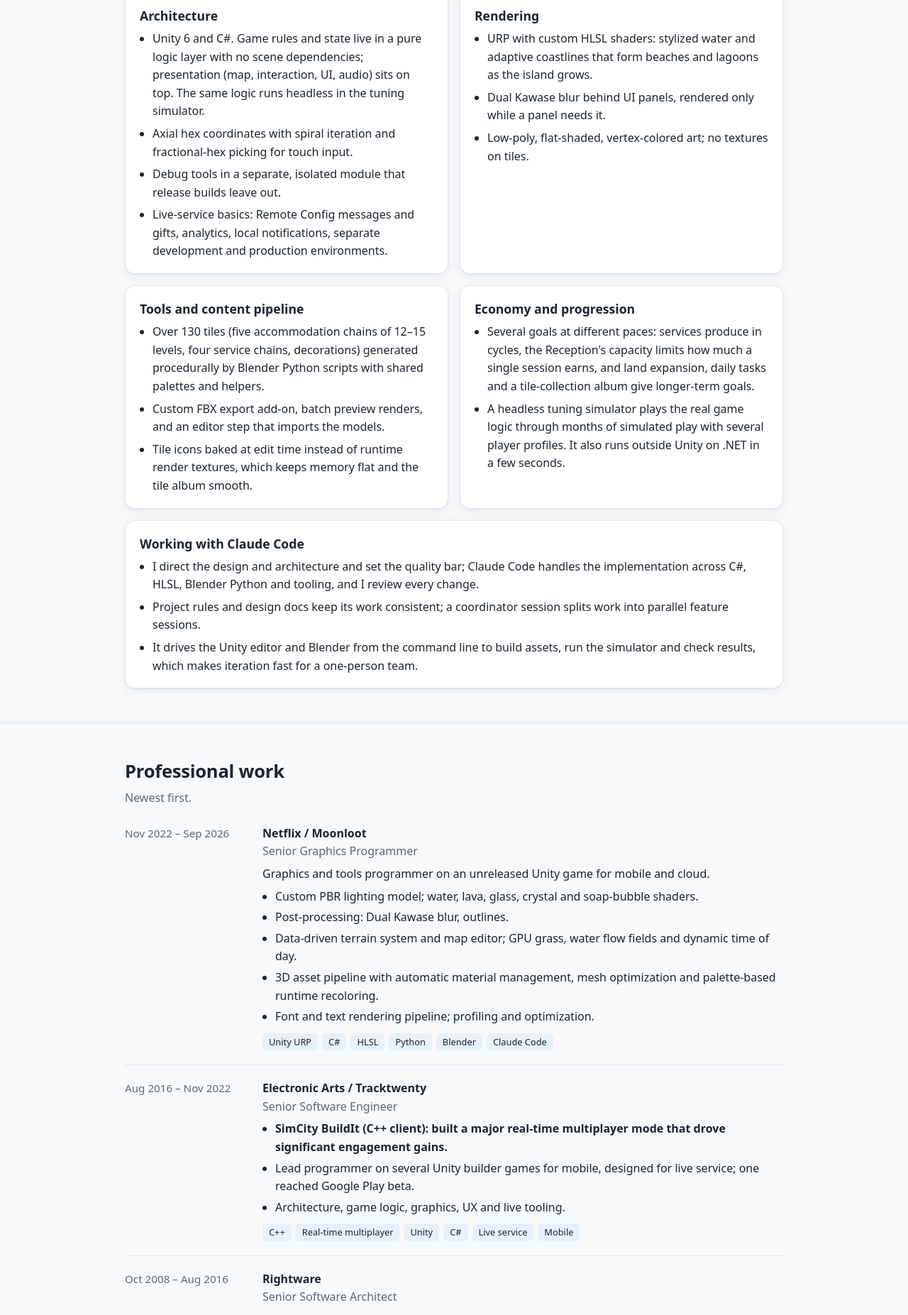
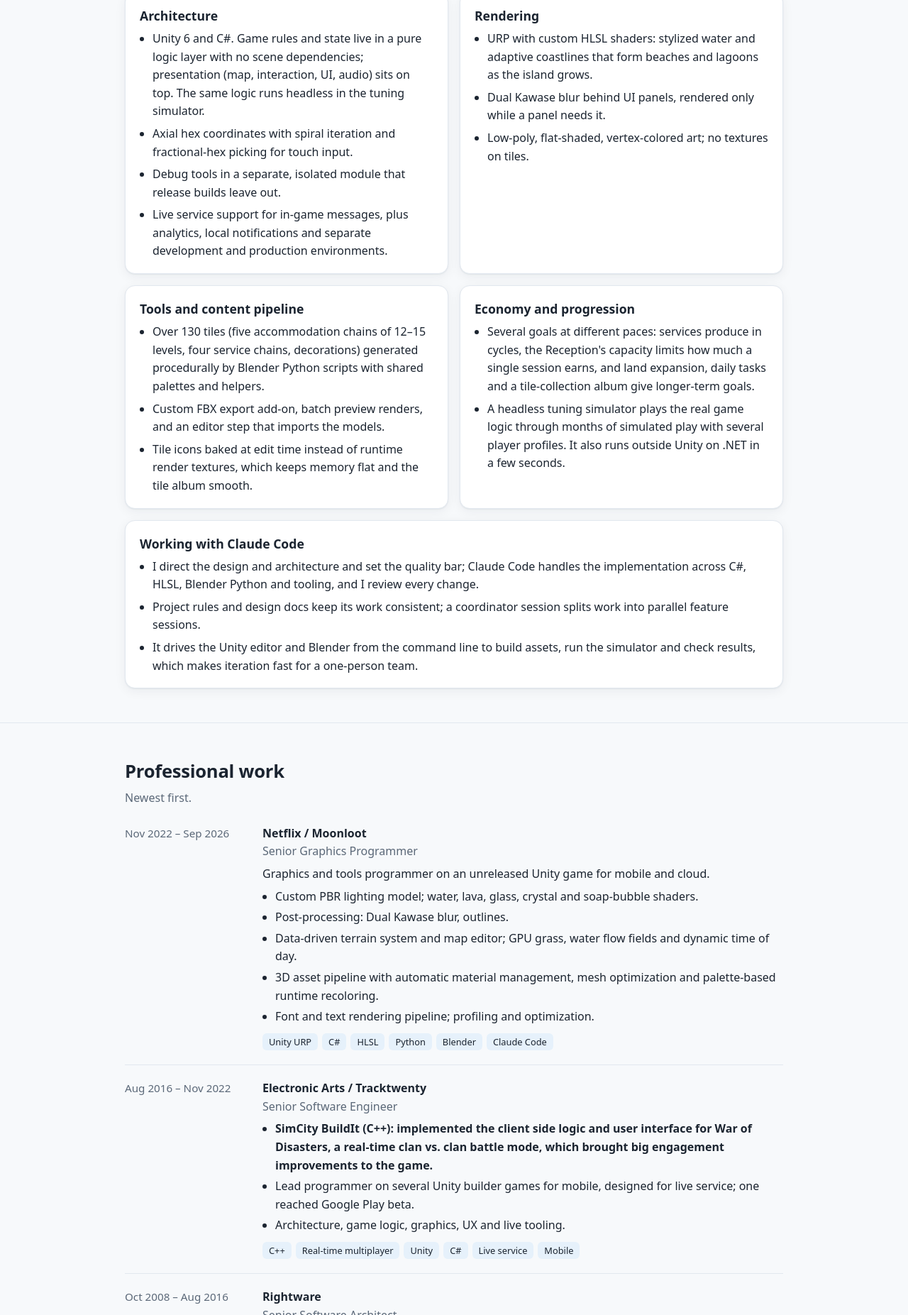
Before and after one commit to miikasell/miikasell.github.io, a plain HTML site: page index.html in a window 1280 px wide. Shown: the part 2080-3933 px from the top of the page at 71% size. Drawn offline with Linux system fonts and the light colour scheme.

Commit message:
Update EA and live service wording

```diff
--- a/index.html
+++ b/index.html
@@ -142,7 +142,7 @@ footer{padding:32px 0 44px;color:var(--muted);font-size:.95rem}
           <li>Unity 6 and C#. Game rules and state live in a pure logic layer with no scene dependencies; presentation (map, interaction, UI, audio) sits on top. The same logic runs headless in the tuning simulator.</li>
           <li>Axial hex coordinates with spiral iteration and fractional-hex picking for touch input.</li>
           <li>Debug tools in a separate, isolated module that release builds leave out.</li>
-          <li>Live-service basics: Remote Config messages and gifts, analytics, local notifications, separate development and production environments.</li>
+          <li>Live service support for in-game messages, plus analytics, local notifications and separate development and production environments.</li>
         </ul>
       </div>
       <div class="card">
@@ -208,7 +208,7 @@ footer{padding:32px 0 44px;color:var(--muted);font-size:.95rem}
         <div class="co">Electronic Arts / Tracktwenty</div>
         <div class="title">Senior Software Engineer</div>
         <ul>
-          <li><b>SimCity BuildIt (C++ client): built a major real-time multiplayer mode that drove significant engagement gains.</b></li>
+          <li><b>SimCity BuildIt (C++): implemented the client side logic and user interface for War of Disasters, a real-time clan vs. clan battle mode, which brought big engagement improvements to the game.</b></li>
           <li>Lead programmer on several Unity builder games for mobile, designed for live service; one reached Google Play beta.</li>
           <li>Architecture, game logic, graphics, UX and live tooling.</li>
         </ul>
```
